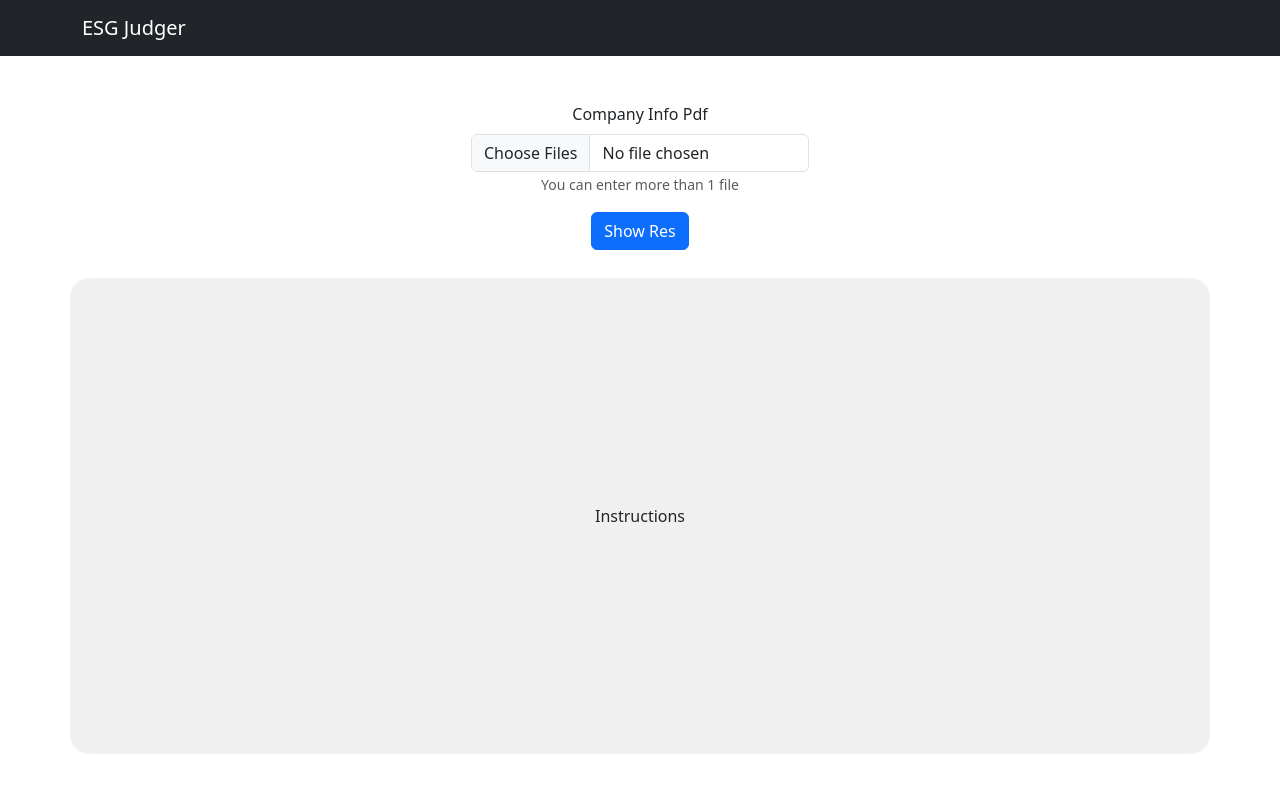
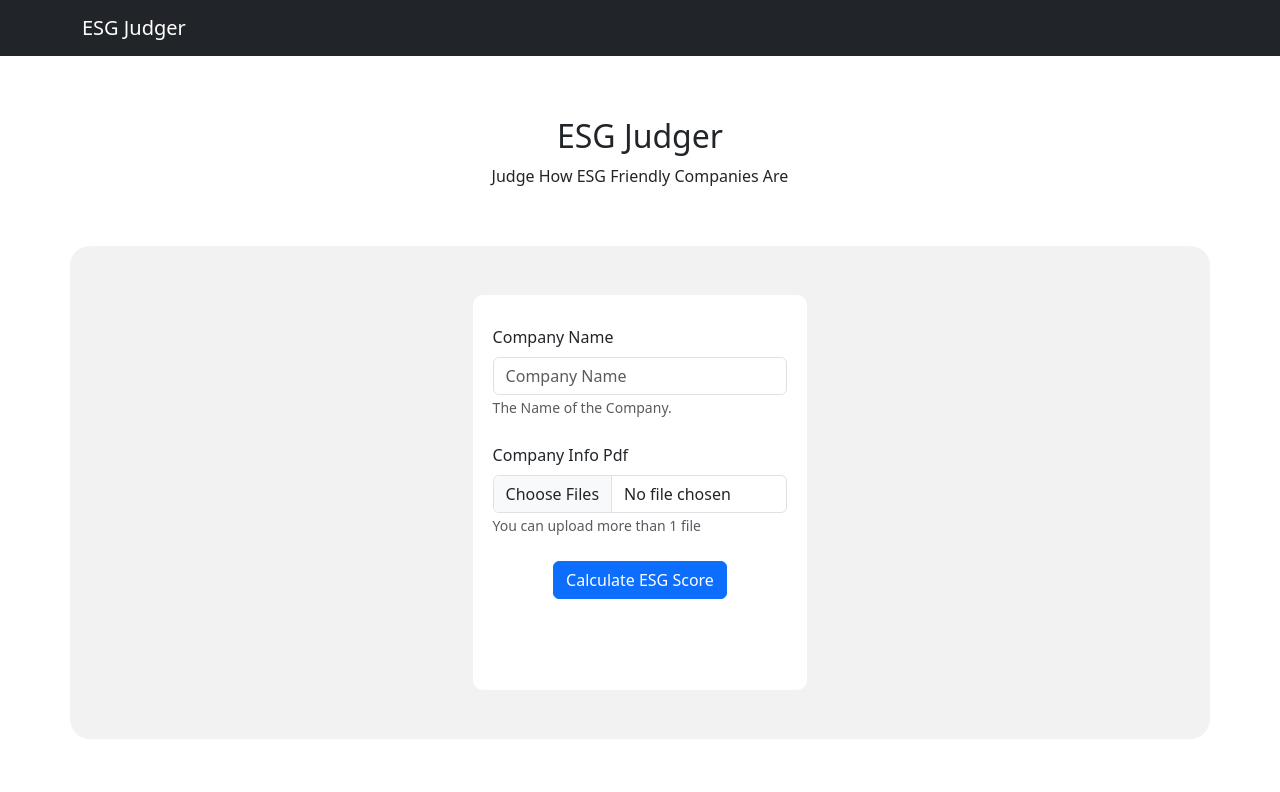
Before and after one commit to KenjiPcx/HLB-Hack, a React (Create React App) app in the folder frontend/: page / in a window 1280 px wide. Shown: the top 792 px of the page. Built offline with nearby package versions, Linux system fonts and the light colour scheme.

Commit message:
Implemented Update Data Form

```diff
--- a/frontend/package.json
+++ b/frontend/package.json
@@ -10,6 +10,7 @@
     "@types/node": "^12.0.0",
     "@types/react": "^17.0.0",
     "@types/react-dom": "^17.0.0",
+    "axios": "^0.21.1",
     "bootstrap": "5.1.0",
     "node-sass": "^6.0.1",
     "react": "^17.0.2",
--- /dev/null
+++ b/frontend/src/components/CompanyForm.tsx
@@ -0,0 +1,95 @@
+import React, { useState } from "react";
+import Form from "react-bootstrap/Form";
+import Button from "react-bootstrap/Button";
+import { Display } from "./MainContent";
+import axios from "axios";
+
+interface CompanyFormProps {
+  setDisplay: React.Dispatch<React.SetStateAction<Display>>;
+}
+
+function CompanyForm({ setDisplay }: CompanyFormProps) {
+  const URL = "";
+
+  const [companyName, setCompanyName] = useState("");
+  const [files, setFiles] = useState([] as File[]);
+  const [error, setError] = useState(false);
+
+  const handleSubmit = async () => {
+    const data = {
+      companyName: companyName,
+      files: files,
+    };
+    try {
+      const res = await axios.post(URL, data);
+      setDisplay((displayData: Display) => {
+        return {
+          ...displayData,
+          res: res.data.labels as any[],
+          showRes: true,
+          loading: false,
+        };
+      });
+    } catch (e) {
+      console.log(e);
+      setDisplay((displayData: Display) => {
+        return {
+          ...displayData,
+          showRes: false,
+          loading: false,
+        };
+      });
+      setError(true);
+      setTimeout(() => {
+        setError(false);
+      }, 3000);
+    }
+  };
+
+  return (
+    <>
+      <Form className="companyForm">
+        <Form.Group
+          controlId="formBasicEmail"
+          className="mb-4"
+          style={{ textAlign: "left" }}
+        >
+          <Form.Label>Company Name</Form.Label>
+          <Form.Control
+            type="text"
+            placeholder="Company Name"
+            value={companyName}
+            onChange={(e) => setCompanyName(e.target.value)}
+          />
+          <Form.Text className="text-muted">The Name of the Company.</Form.Text>
+        </Form.Group>
+
+        <Form.Group
+          controlId="formFileMultiple"
+          className="mb-4"
+          style={{ textAlign: "left" }}
+        >
+          <Form.Label>Company Info Pdf</Form.Label>
+          <Form.Control
+            type="file"
+            multiple
+            accept=".pdf"
+            onChange={(e: any) => setFiles(Array.from(e.target.files))}
+          />
+          <Form.Text className="text-muted">
+            You can upload more than 1 file
+          </Form.Text>
+        </Form.Group>
+        <Button
+          disabled={error}
+          variant={error ? "danger" : "primary"}
+          onClick={handleSubmit}
+        >
+          {error ? "Failed" : "Calculate ESG Score"}
+        </Button>
+      </Form>
+    </>
+  );
+}
+
+export default CompanyForm;
--- a/frontend/src/components/Instructions.tsx
+++ /dev/null
@@ -1,11 +0,0 @@
-import React from 'react'
-
-function Instructions() {
-    return (
-        <div>
-            Instructions
-        </div>
-    )
-}
-
-export default Instructions
--- a/frontend/src/components/MainContent.tsx
+++ b/frontend/src/components/MainContent.tsx
@@ -1,32 +1,39 @@
 import React, { useState } from "react";
-import Instructions from "./Instructions";
+import Instructions from "./CompanyForm";
 import Stats from "./Stats";
 import Container from "react-bootstrap/Container";
-import Form from "react-bootstrap/Form";
-import Button from "react-bootstrap/Button";
+import Spinner from "react-bootstrap/Spinner";
+
+export type Display = {
+  showRes: boolean;
+  loading: boolean;
+  res: any[];
+};
 
 function MainContent() {
-  const [showRes, setShowRes] = useState(false);
+  const [display, setDisplay] = useState<Display>({
+    showRes: false,
+    loading: false,
+    res: [],
+  });
 
-  const toggleShowRes = () => {
-    setShowRes(!showRes);
+  const displayData = () => {
+    if (display.loading) {
+      return <Spinner animation="border" />;
+    } else if (display.showRes) {
+      return <Stats />;
+    } else {
+      return <Instructions setDisplay={setDisplay} />;
+    }
   };
 
   return (
     <Container className="mainContent">
-      <Form>
-        <Form.Group controlId="formFileMultiple" className="mb-3">
-          <Form.Label>Company Info Pdf</Form.Label>
-          <Form.Control type="file" multiple />
-          <Form.Text className="text-muted">
-            You can enter more than 1 file
-          </Form.Text>
-        </Form.Group>
-        <Button onClick={toggleShowRes}>Show Res</Button>
-      </Form>
-      <Container className="infoContainer">
-        {showRes ? <Stats /> : <Instructions />}
-      </Container>
+      <div>
+        <h2>ESG Judger</h2>
+        <div>Judge How ESG Friendly Companies Are</div>
+      </div>
+      <Container className="infoContainer">{displayData()}</Container>
     </Container>
   );
 }
--- a/frontend/src/styles.css
+++ b/frontend/src/styles.css
@@ -38,7 +38,7 @@
 }
 
 .infoContainer {
-  height: 70%;
+  height: 72.5%;
   width: 100%;
   display: -webkit-box;
   display: -ms-flexbox;
@@ -54,6 +54,14 @@
           align-items: center;
   text-align: center;
   border-radius: 20px;
-  background-color: rgba(196, 196, 196, 0.25);
+  background-color: rgba(204, 204, 204, 0.25);
+}
+
+.companyForm {
+  width: 30%;
+  height: 80%;
+  background-color: white;
+  padding: 30px 20px;
+  border-radius: 10px;
 }
 /*# sourceMappingURL=styles.css.map */
--- a/frontend/src/styles.scss
+++ b/frontend/src/styles.scss
@@ -17,11 +17,11 @@
   justify-content: space-around;
   align-items: center;
   text-align: center;
-  padding: 2rem 0
+  padding: 2rem 0;
 }
 
 .infoContainer {
-  height: 70%;
+  height: 72.5%;
   width: 100%;
   display: flex;
   flex-direction: column;
@@ -29,5 +29,13 @@
   align-items: center;
   text-align: center;
   border-radius: 20px;
-  background-color: rgba($color: #C4C4C4, $alpha: 0.25);
+  background-color: rgba($color: rgb(204, 204, 204), $alpha: 0.25);
 }
+
+.companyForm {
+  width: 30%;
+  height: 80%;
+  background-color: white;
+  padding: 30px 20px;
+  border-radius: 10px;
+}
```
Also changed, not shown: 2 other files (tests, documents, lock files or other folders).
